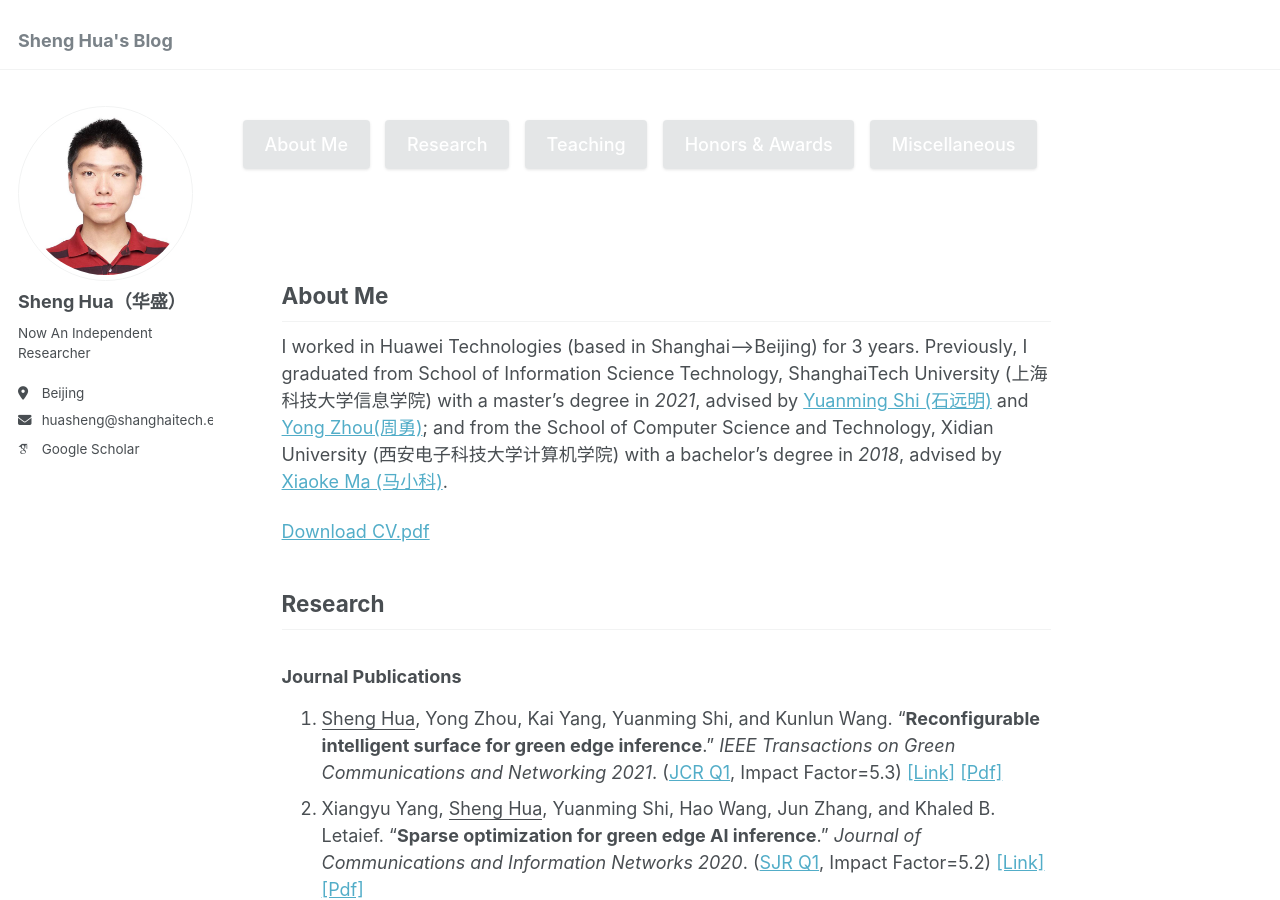
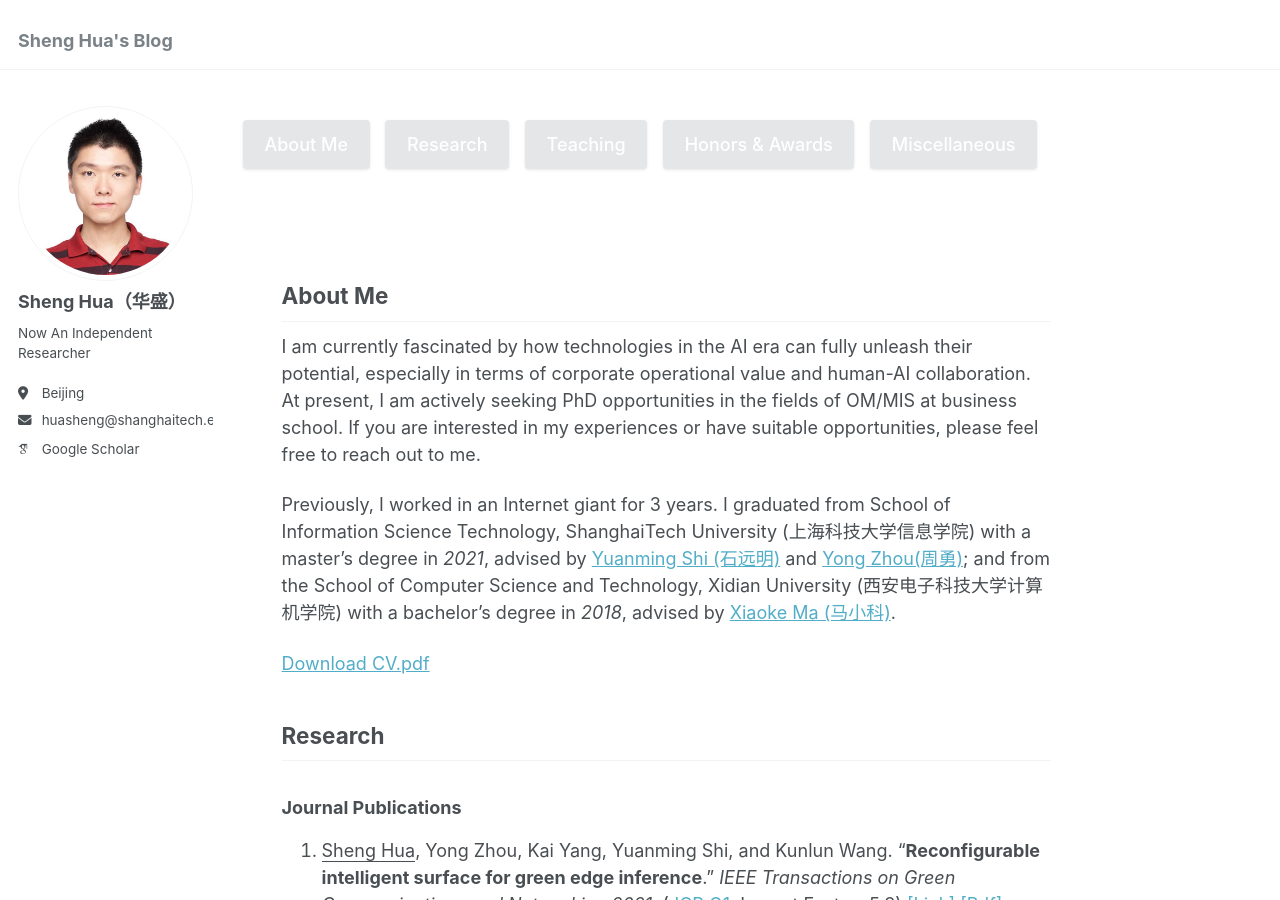
Before and after one commit to DreamerHua/dreamerhua.github.io, a Jekyll site: the page built from _pages/about.md, in a window 1280 px wide and 900 px high. Built offline with Jekyll 4.4.1, drawn with Linux system fonts in a browser that asks for light colours; some web fonts are replaced.

Commit message:
1. 更新主页描述 2. 更新个人简历文件

```diff
--- a/_pages/about.md
+++ b/_pages/about.md
@@ -9,7 +9,9 @@ redirect_from:         # URL 重定向设置
 ---
 
 ## <span id="about">About Me</span>
-I worked in Huawei Technologies (based in Shanghai-->Beijing) for 3 years. Previously, I graduated from School of Information Science Technology, ShanghaiTech University (上海科技大学信息学院) with a master’s degree in *2021*, advised by [Yuanming Shi (石远明)](https://faculty.sist.shanghaitech.edu.cn/faculty/shiym/home.html) and [Yong Zhou(周勇)](https://faculty.sist.shanghaitech.edu.cn/faculty/zhouyong/); and from the School of Computer Science and Technology, Xidian University (西安电子科技大学计算机学院) with a bachelor’s degree in *2018*, advised by [Xiaoke Ma (马小科)](https://web.xidian.edu.cn/xkma/).
+I am currently fascinated by how technologies in the AI era can fully unleash their potential, especially in terms of corporate operational value and human-AI collaboration. At present, I am actively seeking PhD opportunities in the fields of OM/MIS at business school. If you are interested in my experiences or have suitable opportunities, please feel free to reach out to me.
+
+Previously, I worked in an Internet giant for 3 years. I graduated from School of Information Science Technology, ShanghaiTech University (上海科技大学信息学院) with a master’s degree in *2021*, advised by [Yuanming Shi (石远明)](https://faculty.sist.shanghaitech.edu.cn/faculty/shiym/home.html) and [Yong Zhou(周勇)](https://faculty.sist.shanghaitech.edu.cn/faculty/zhouyong/); and from the School of Computer Science and Technology, Xidian University (西安电子科技大学计算机学院) with a bachelor’s degree in *2018*, advised by [Xiaoke Ma (马小科)](https://web.xidian.edu.cn/xkma/).
 
 
 
```
Also changed, not shown: 1 other file.
